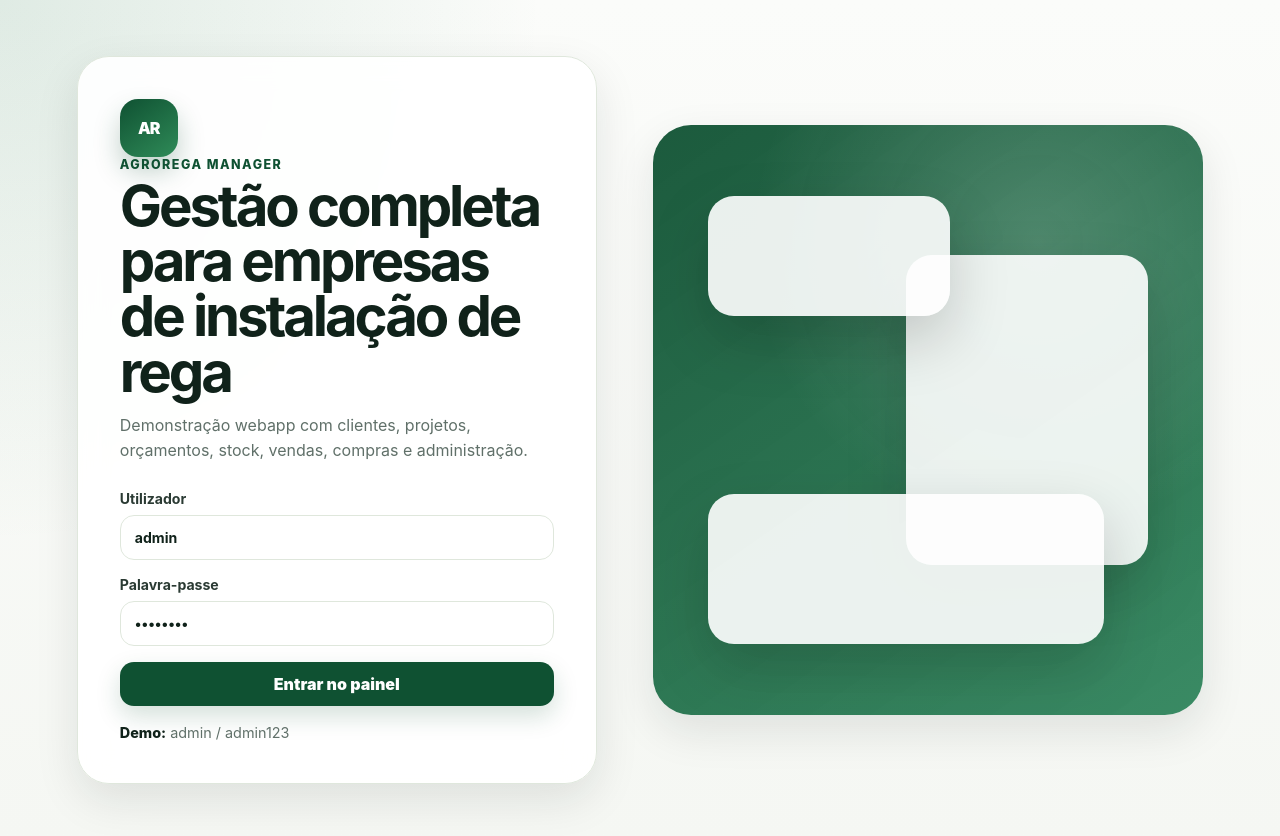
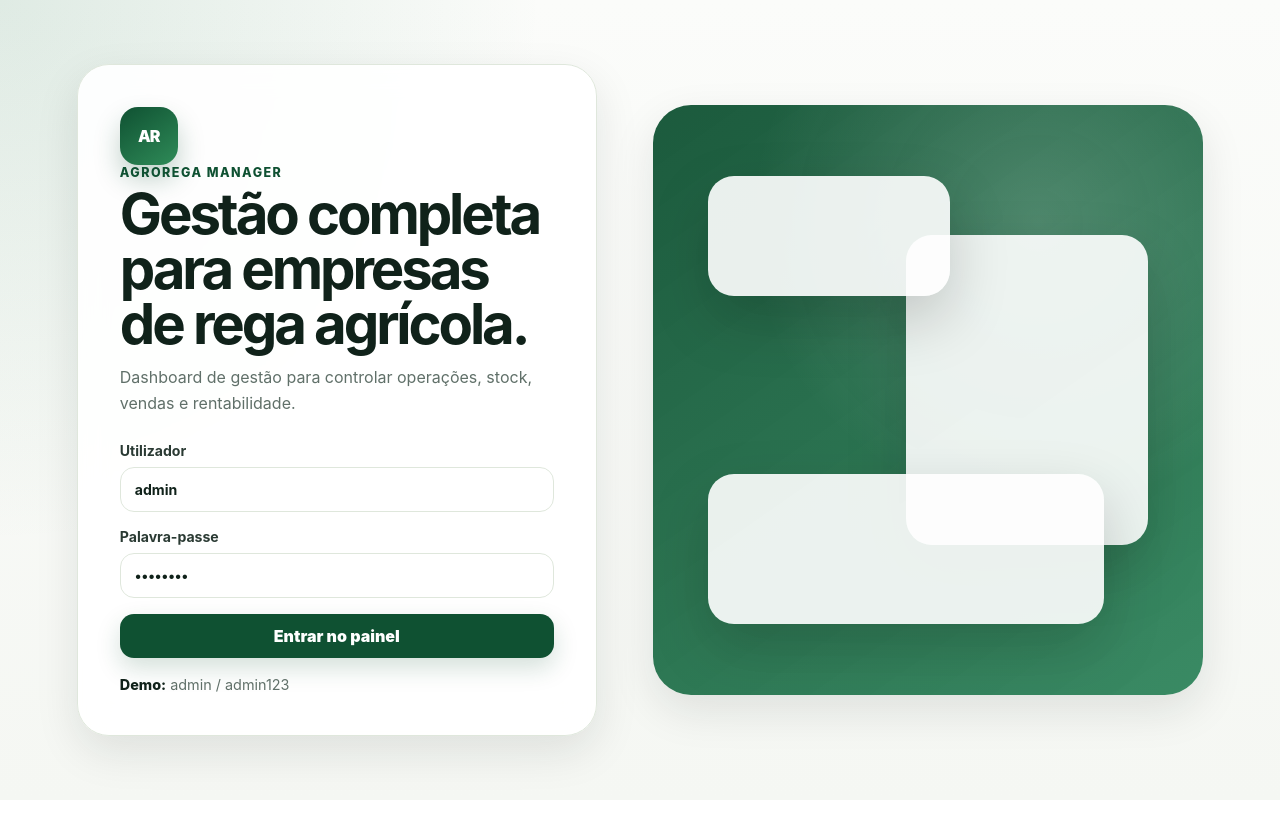
Before and after one commit to rgracia83/agrorega, a plain HTML site: page index.html in a window 1280 px wide. After the commit the page ends 800 px from the top, so only its background shows below. Drawn offline with Linux system fonts and the light colour scheme.

Commit message:
Update index.html

```diff
--- a/index.html
+++ b/index.html
@@ -13,8 +13,8 @@
     <div class="login-card">
       <div class="brand-mark">AR</div>
       <p class="eyebrow">AgroRega Manager</p>
-      <h1>Gestão completa para empresas de instalação de rega</h1>
-      <p class="muted">Demonstração webapp com clientes, projetos, orçamentos, stock, vendas, compras e administração.</p>
+      <h1>Gestão completa para empresas de rega agrícola.</h1>
+      <p class="muted">Dashboard de gestão para controlar operações, stock, vendas e rentabilidade.</p>
       <form id="loginForm" class="login-form">
         <label>Utilizador
           <input id="loginUser" type="text" autocomplete="username" value="admin" required />
```
